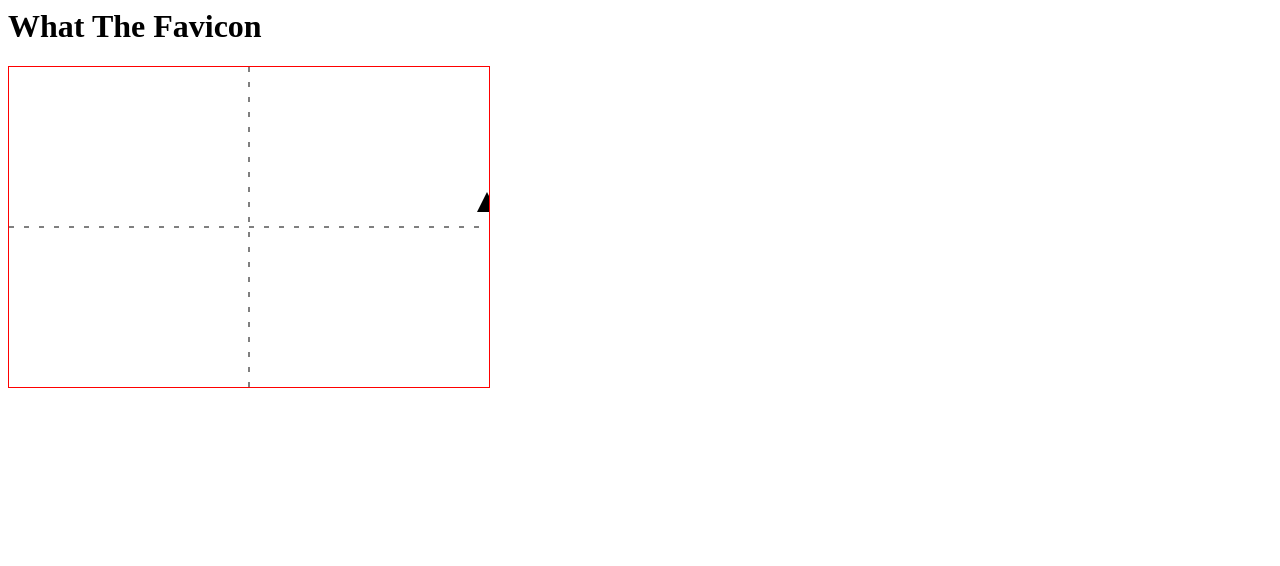
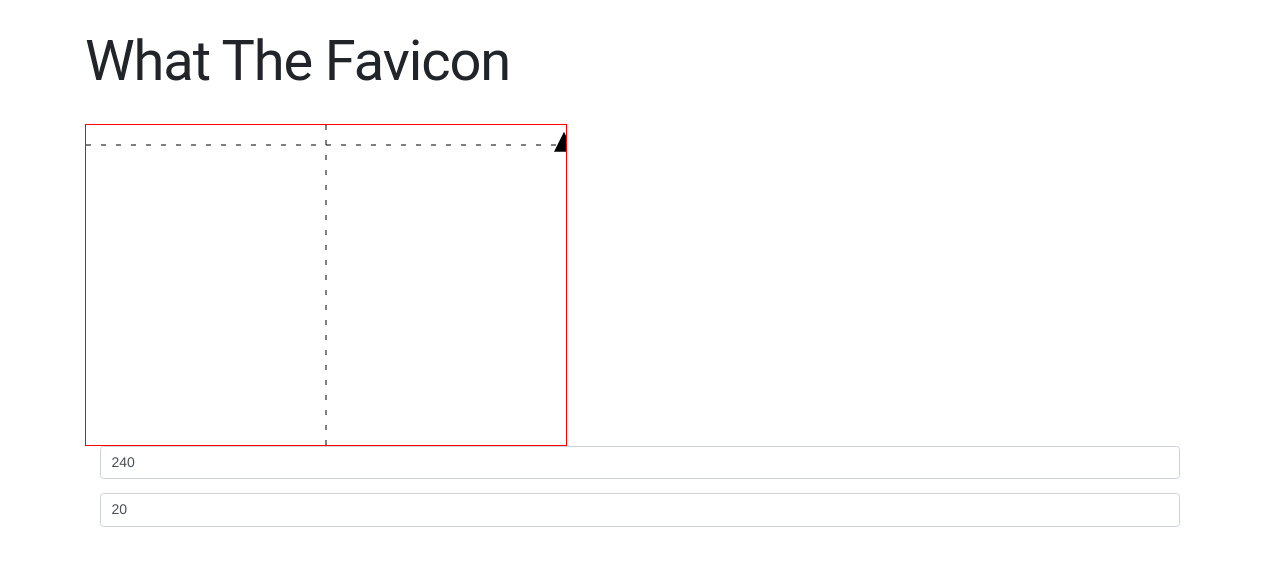
Before and after one commit to GomoSDG/what-the-favicon, a plain HTML site: page index.html in a window 1280 px wide. Drawn offline with nearby package versions, Linux system fonts and the light colour scheme.

Commit message:
Add Control panel

```diff
--- a/index.html
+++ b/index.html
@@ -7,14 +7,33 @@
         <script src="js/movements.js"></script>
         <script src="js/game-objects.js"></script>
         <script src="js/app.js"></script>
+        <link rel="stylesheet" href="https://fonts.googleapis.com/icon?family=Material+Icons">
+        <link rel="stylesheet" href="https://maxcdn.bootstrapcdn.com/bootstrap/4.0.0/css/bootstrap.min.css" integrity="sha384-Gn5384xqQ1aoWXA+058RXPxPg6fy4IWvTNh0E263XmFcJlSAwiGgFAW/dAiS6JXm" crossorigin="anonymous">
+        <link rel="stylesheet" href="https://code.getmdl.io/1.3.0/material.indigo-pink.min.css">
+        <script defer src="https://code.getmdl.io/1.3.0/material.min.js"></script>
     </head>
     <body ng-app="myGame">
-        <h1>What The Favicon</h1>
+        <div class="container">
+            <div class="row">
+                <div class=" col-md-12"><h1>What The Favicon</h1></div>
+            </div>
+
+            <div class="row">
+                <div class=" col-md-12">
+                    <sdg-game-screen ng-controller="sdgGameCtrl"></sdg-game-screen>
+                </div>
+            </div>
+
+            <div class="row">
+                <div class=" col-md-12" ng-controller="sdgControlPanelCtrl">
+                    <sdg-control-panel></sdg-control-panel>
+                </div>
+            </div>
+        </div>
+
 
         <sgd-add-sites></sgd-add-sites>
-        <sdg-game-screen ng-controller="sdgGame">
 
-        </sdg-game-screen>
 
 
     </body>
--- a/js/app.js
+++ b/js/app.js
@@ -1,6 +1,6 @@
 app = angular.module('myGame', []);
 
-app.controller('sdgGame', ['$scope', '$log', function($scope, $log){
+app.controller('sdgGameCtrl', ['$scope', '$log', function($scope, $log){
 
 }]);
 
@@ -16,6 +16,21 @@ app.factory('devicesContainer', function(){
         }
     }
 })
+
+app.controller('sdgControlPanelCtrl', ['$scope', '$sdg_player', function($scope, $sdg_player){
+
+}]);
+
+app.directive('sdgControlPanel', ['$sdg_player', function($sdg_player){
+    function link(scope){
+        scope.player = $sdg_player.getPlayer();
+        console.log(scope);
+    }
+    return {
+        templateUrl: 'templates/game-control-panel.html',
+        link: link
+    }
+}]);
 
 app.factory('gameLoop', ['$interval', 'devicesContainer', function($interval, devicesContainer){
     var gameObjects = []
@@ -80,20 +95,38 @@ app.factory('gameLoop', ['$interval', 'devicesContainer', function($interval, de
     }
 }])
 
-app.directive('sdgGameScreen', ['devicesContainer', 'gameLoop', function(devicesContainer, gameLoop){
+app.factory('$sdg_player', ['devicesContainer', 'gameLoop', function(devicesContainer, gameLoop){
+    _player = {};
+
+    function setPlayer(player){
+        _player = player;
+    };
+
+    function getPlayer(){
+        return _player;
+    }
+
+    return {
+        setPlayer: setPlayer,
+        getPlayer: getPlayer
+    }
+}]);
+
+app.directive('sdgGameScreen', ['devicesContainer', 'gameLoop', '$sdg_player', function(devicesContainer, gameLoop, $sdg_player){
     function link(scope, element, attrs){
         container = $(element);
         screen = container.find('canvas')[0];
         devicesContainer.setDevice('screen', screen);
         devicesContainer.setDevice('ctx', screen.getContext("2d"));
 
-        movement = new SineMovement({x: 240, y: screen.height / 2}, 480, screen.width, screen.height / 2);
-        renderer = new Ship()
-        //movement.peak=50;
+        movement = new SineMovement({x: 240, y: 20}, 480, screen.width, 20);
+        renderer = new Ship();
+        movement.peak=50;
+        $sdg_player.setPlayer(new Sprite(0, 0, 20, 20, movement, renderer));
+        console.log($sdg_player.getPlayer().movement.origin);
+        gameLoop.addGameObject($sdg_player.getPlayer());
 
-        gameLoop.addGameObject(new Sprite(0, 0, 20, 20, movement, renderer))
         gameLoop.start();
-
     }
 
     return {
--- /dev/null
+++ b/templates/game-control-panel.html
@@ -0,0 +1,14 @@
+<div class="row">
+    <div class="col-md-12">
+        <div class="col-md-12">
+            <div class="form-group">
+                <input type="number" step="5" placeholder="X" class="form-control" ng-model="player.movement.origin.x" />
+            </div>
+        </div>
+        <div class="col-md-12">
+            <div class="form-group">
+                <input type="number" step="5" placeholder="Y" class="form-control" ng-model="player.movement.origin.y" />
+            </div>
+        </div>
+    </div>
+</div>
```
Lines whose indentation alone changed are shown as unchanged.
